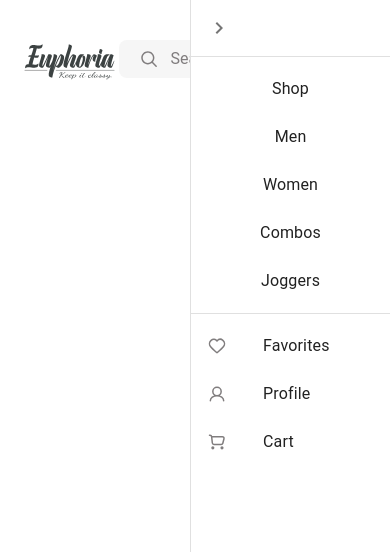
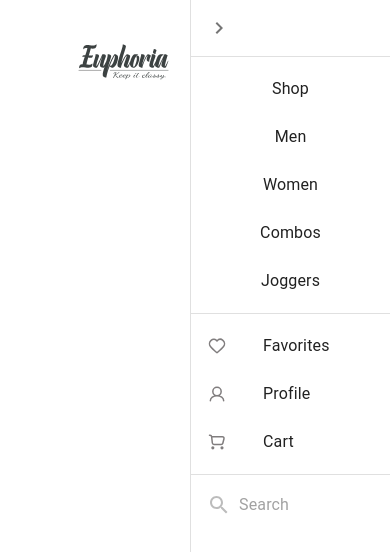
Before and after one commit to deadishov/euphoria, a React (Create React App) app: page / in a window 390 px wide. Both pictures are taken after a click on the button "open drawer". Shown: the top 552 px of the page. Built offline with nearby package versions, Linux system fonts and the light colour scheme.

Commit message:
Header is adaptive

```diff
--- a/src/components/Header/Header.module.scss
+++ b/src/components/Header/Header.module.scss
@@ -21,6 +21,10 @@
     @media (max-width: 750px) {
         min-width: 8rem;
         max-width: 13rem;
+    }
+
+    @media (max-width: 450px) {
+        display: none;
     }
 
     .search {
--- a/src/components/Header/index.tsx
+++ b/src/components/Header/index.tsx
@@ -1,16 +1,10 @@
 import React from 'react'
 
-import { AppBar, Badge, Box, Toolbar } from '@mui/material'
-
-import logoSvg from '../../assets/img/logo.svg'
-import searchSvg from '../../assets/img/search.svg'
-import userSvg from '../../assets/img/user.svg'
-import favSvg from '../../assets/img/favorite.svg'
-import cartSvg from '../../assets/img/cart.svg'
-import styles from './Header.module.scss'
+import { AppBar, Badge, Box, InputBase, Toolbar } from '@mui/material'
+import { alpha, styled, useTheme } from '@mui/material/styles';
+import SearchIcon from '@mui/icons-material/Search';
 import IconButton from '@mui/material/IconButton';
 import MenuIcon from '@mui/icons-material/Menu';
-import { styled, useTheme } from '@mui/material/styles';
 import Drawer from '@mui/material/Drawer';
 import List from '@mui/material/List';
 import Divider from '@mui/material/Divider';
@@ -20,8 +14,13 @@
 import ListItemButton from '@mui/material/ListItemButton';
 import ListItemIcon from '@mui/material/ListItemIcon';
 import ListItemText from '@mui/material/ListItemText';
-import InboxIcon from '@mui/icons-material/MoveToInbox';
-import MailIcon from '@mui/icons-material/Mail';
+
+import logoSvg from '../../assets/img/logo.svg'
+import searchSvg from '../../assets/img/search.svg'
+import userSvg from '../../assets/img/user.svg'
+import favSvg from '../../assets/img/favorite.svg'
+import cartSvg from '../../assets/img/cart.svg'
+import styles from './Header.module.scss'
 
 const drawerWidth = 200;
 
@@ -32,6 +31,48 @@
     // necessary for content to be below app bar
     ...theme.mixins.toolbar,
     justifyContent: 'flex-start',
+}));
+
+const Search = styled('div')(({ theme }) => ({
+    position: 'relative',
+    borderRadius: theme.shape.borderRadius,
+    backgroundColor: alpha(theme.palette.common.white, 0.15),
+    '&:hover': {
+        backgroundColor: alpha(theme.palette.common.white, 0.25),
+    },
+    marginLeft: 0,
+    width: '100%',
+    [theme.breakpoints.up('sm')]: {
+        marginLeft: theme.spacing(1),
+        width: 'auto',
+    },
+}));
+
+const SearchIconWrapper = styled('div')(({ theme }) => ({
+    padding: theme.spacing(0, 2),
+    height: '100%',
+    position: 'absolute',
+    pointerEvents: 'none',
+    display: 'flex',
+    alignItems: 'center',
+    justifyContent: 'center',
+}));
+
+const StyledInputBase = styled(InputBase)(({ theme }) => ({
+    color: 'inherit',
+    '& .MuiInputBase-input': {
+        padding: theme.spacing(1, 1, 1, 0),
+        // vertical padding + font size from searchIcon
+        paddingLeft: `calc(1em + ${theme.spacing(4)})`,
+        transition: theme.transitions.create('width'),
+        width: '100%',
+        [theme.breakpoints.up('sm')]: {
+            width: '12ch',
+            '&:focus': {
+                width: '20ch',
+            },
+        },
+    },
 }));
 
 
@@ -142,7 +183,10 @@
                     <Toolbar sx={{
                         color: '#000',
                         display: 'flex',
-                        justifyContent: 'space-between',
+                        justifyContent: {
+                            sm: 'space-between',
+                            xs: 'space-around'
+                        },
                         alignItems: 'center',
                         padding: 0
                     }}>
@@ -206,6 +250,16 @@
                                 </ListItem>
                             ))}
                         </List>
+                        <Divider />
+                        <Search sx={{ mt: '10px' }}>
+                            <SearchIconWrapper>
+                                <SearchIcon sx={{ opacity: '0.3' }} />
+                            </SearchIconWrapper>
+                            <StyledInputBase
+                                placeholder="Search"
+                                inputProps={{ 'aria-label': 'search' }}
+                            />
+                        </Search>
                     </Drawer>
                 </AppBar>
             </Box>
```
